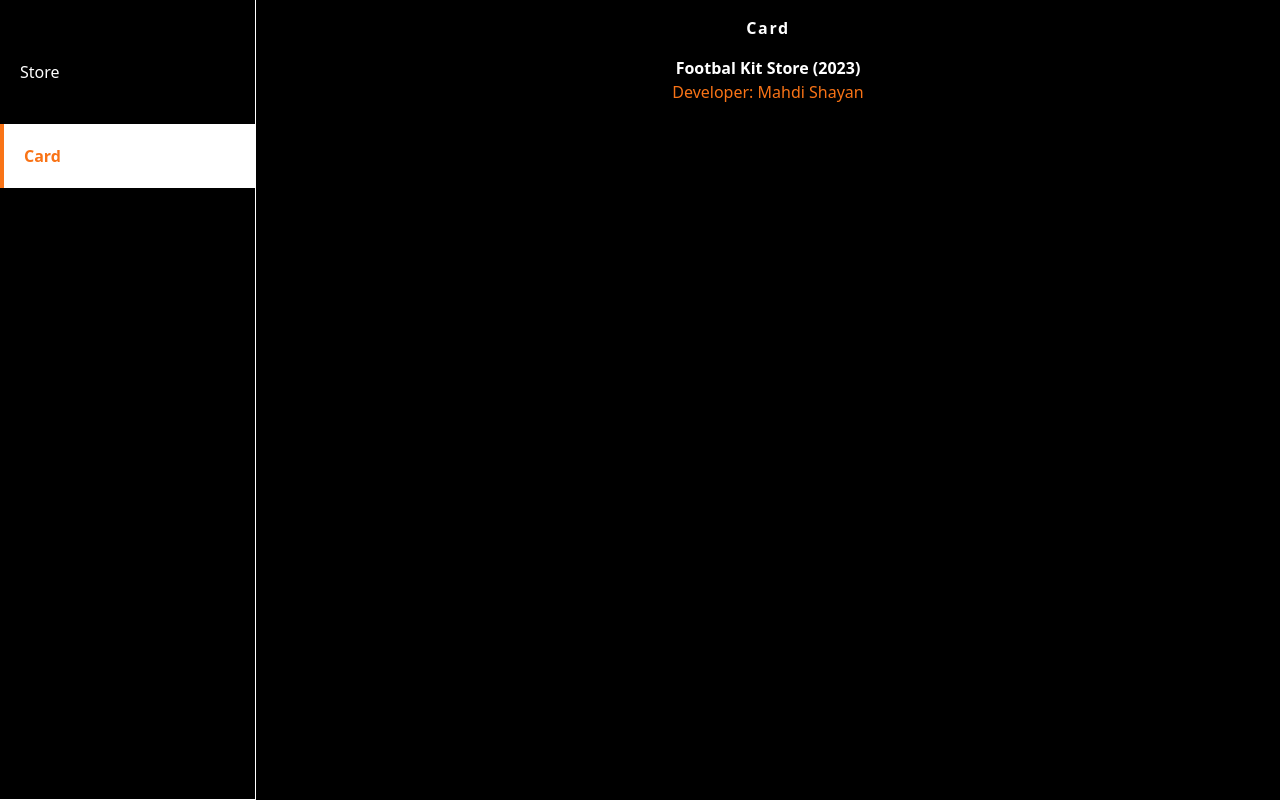
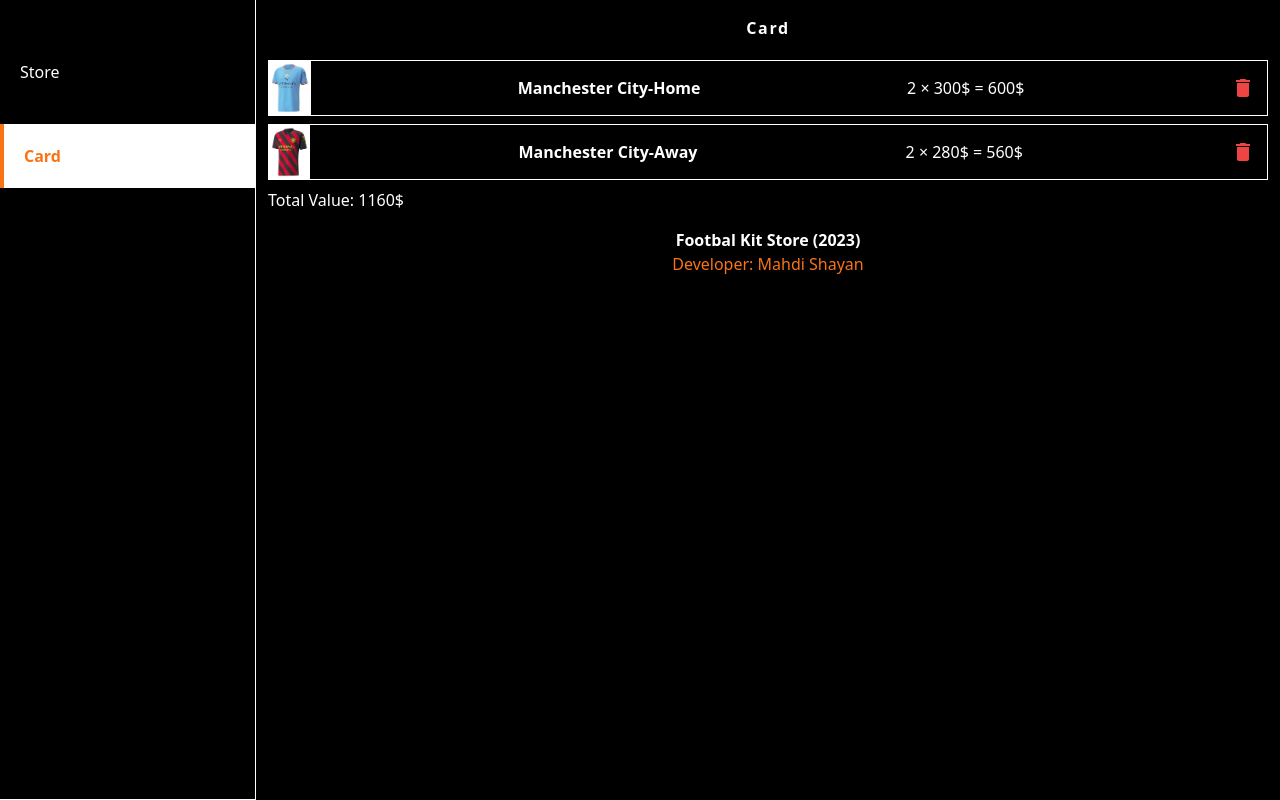
Before and after one commit to mahdiish/react-football-kit-store, a React (Create React App) app: page /card in a window 1280 px wide. Built offline with nearby package versions, Linux system fonts and the light colour scheme.

Commit message:
CardPage created

```diff
--- a/package.json
+++ b/package.json
@@ -10,6 +10,7 @@
     "classnames": "^2.3.2",
     "react": "^18.2.0",
     "react-dom": "^18.2.0",
+    "react-icons": "^4.9.0",
     "react-redux": "^8.0.7",
     "react-router-dom": "^6.11.2",
     "react-scripts": "5.0.1",
--- /dev/null
+++ b/src/components/CardItem.js
@@ -0,0 +1,21 @@
+import { MdDelete } from "react-icons/md";
+function CardItem({ item }) {
+  return (
+    <div className="flex flex-row h-14 w-full border border-white justify-between my-2 items-center pr-3">
+      <img
+        src={item.src}
+        alt={`${item.name} - ${item.location}`}
+        className="bg-white h-full"
+      />
+      <p className="text-white font-bold">
+        {item.name}-{item.location}
+      </p>
+      <p className="text-white">
+        {item.number} × {item.cost}$ = {item.number * item.cost}$
+      </p>
+      <MdDelete className="text-red-500 text-2xl cursor-pointer" />
+    </div>
+  );
+}
+
+export default CardItem;
--- a/src/pages/CardPage.js
+++ b/src/pages/CardPage.js
@@ -1,9 +1,42 @@
+import CardItem from "../components/CardItem";
 import Footer from "../components/Footer";
 
+import ManchesterCityHome from "../images/ManchesterCity-Home.jpg";
+import ManchesterCityAway from "../images/ManchesterCity-Away.jpg";
+const cardItems = [
+  {
+    name: "Manchester City",
+    league: "Premier League",
+    location: "Home",
+    src: ManchesterCityHome,
+    cost: 300,
+    number: 2,
+  },
+  {
+    name: "Manchester City",
+    league: "Premier League",
+    location: "Away",
+    src: ManchesterCityAway,
+    cost: 280,
+    number: 2,
+  },
+];
+const totalCardValue = cardItems.reduce((total, item) => {
+  return total + item.cost * item.number;
+}, 0);
+
 function CardPage() {
+  const renderedCardItems = cardItems.map((item) => {
+    return <CardItem item={item} />;
+  });
+
   return (
     <div>
-      <h1 className="text-white text-center font-bold tracking-widest">Card</h1>
+      <h1 className="text-white text-center font-bold tracking-widest mb-5">
+        Card
+      </h1>
+      <div>{renderedCardItems}</div>
+      <p className="text-white">Total Value: {totalCardValue}$</p>
       <Footer />
     </div>
   );
```
Also changed, not shown: 1 other file (tests, documents, lock files or other folders).
